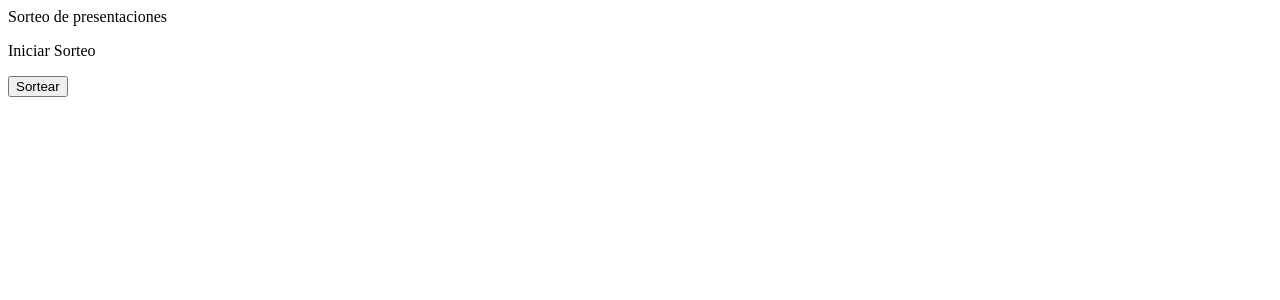
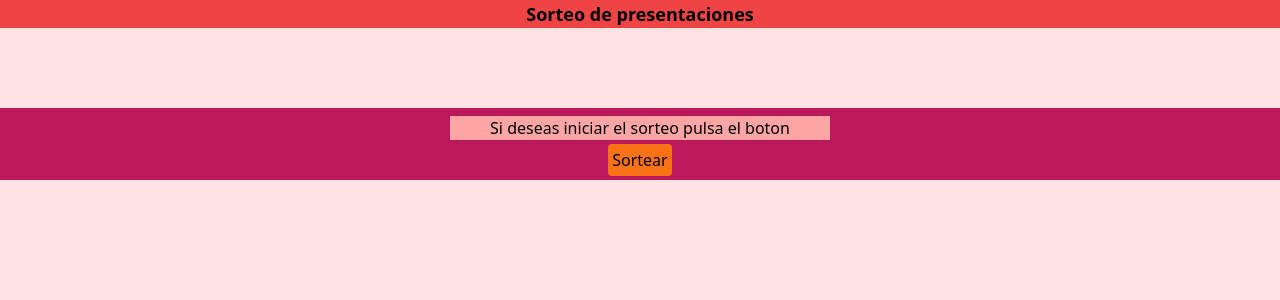
Before and after one commit to Agonpas/Katas, a PHP site: page / in a window 1280 px wide. Shown: the top 300 px of the page. Run offline with PHP 8.4, Linux system fonts and the light colour scheme; some libraries are stand-ins or nearby versions.

Commit message:
Parte visual iniciada

```diff
--- a/Kata 26/index.html
+++ b/Kata 26/index.html
@@ -3,16 +3,18 @@
 <head>
     <meta charset="UTF-8">
     <meta name="viewport" content="width=device-width, initial-scale=1.0">
+    <script src="https://cdn.tailwindcss.com"></script>
     <title>Sorteo</title>
 </head>
-<body>
+<header class="text-center text-lg bg-red-500 font-bold">Sorteo de presentaciones</header>
+<body class="bg-red-100">
     <section>
-        <head> Sorteo de presentaciones</head>
+        <head> </head>
     </section>
-    <section>
+    <section class="flex justify-center space-y-2 text-center my-20 bg-pink-700 p-1">
         <form action="kata_26.php" method="post">
-            <p> Iniciar Sorteo</p>
-            <button type="submit">Sortear</button>
+            <p class="bg-red-300 px-10 m-1"> Si deseas iniciar el sorteo pulsa el boton</p>
+            <button class="bg-orange-500 hover-red-500 text-center rounded p-1 hover:bg-orange-300" type="submit">Sortear</button>
         </form>
     </section>
 </body>
--- a/Kata 26/kata_26.php
+++ b/Kata 26/kata_26.php
@@ -3,6 +3,7 @@
 <head>
     <meta charset="UTF-8">
     <meta name="viewport" content="width=device-width, initial-scale=1.0">
+    <script src="https://cdn.tailwindcss.com"></script>
     <title>Resultado Sorteo</title>
 </head>
 <body>
```
